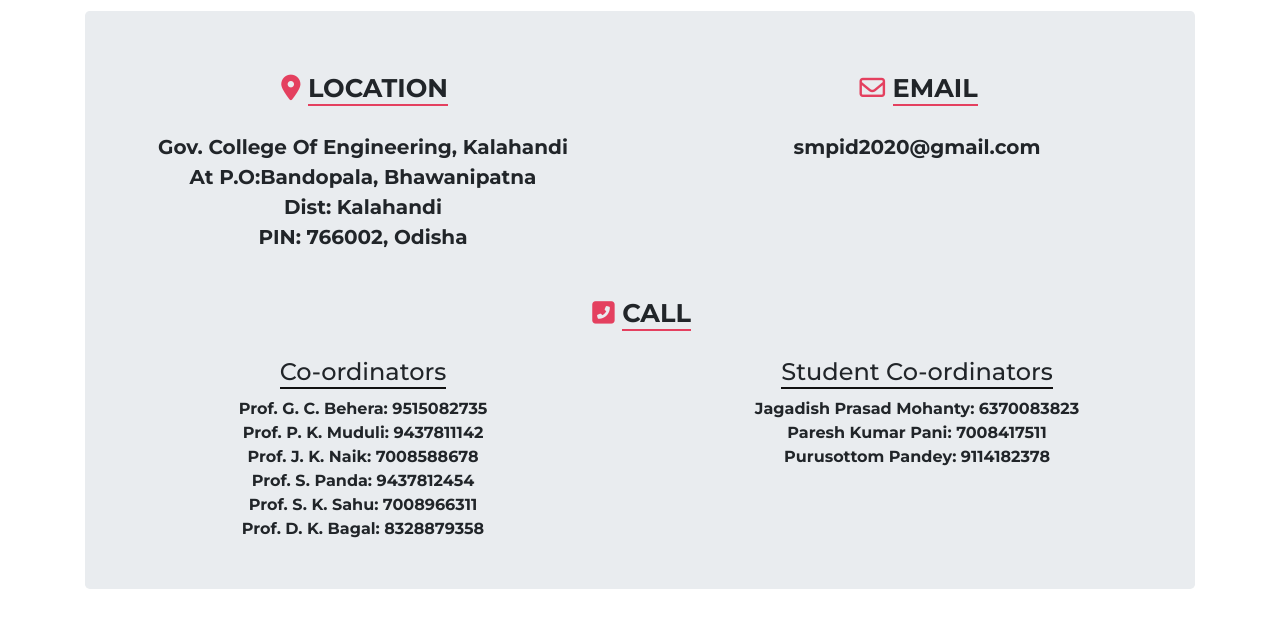
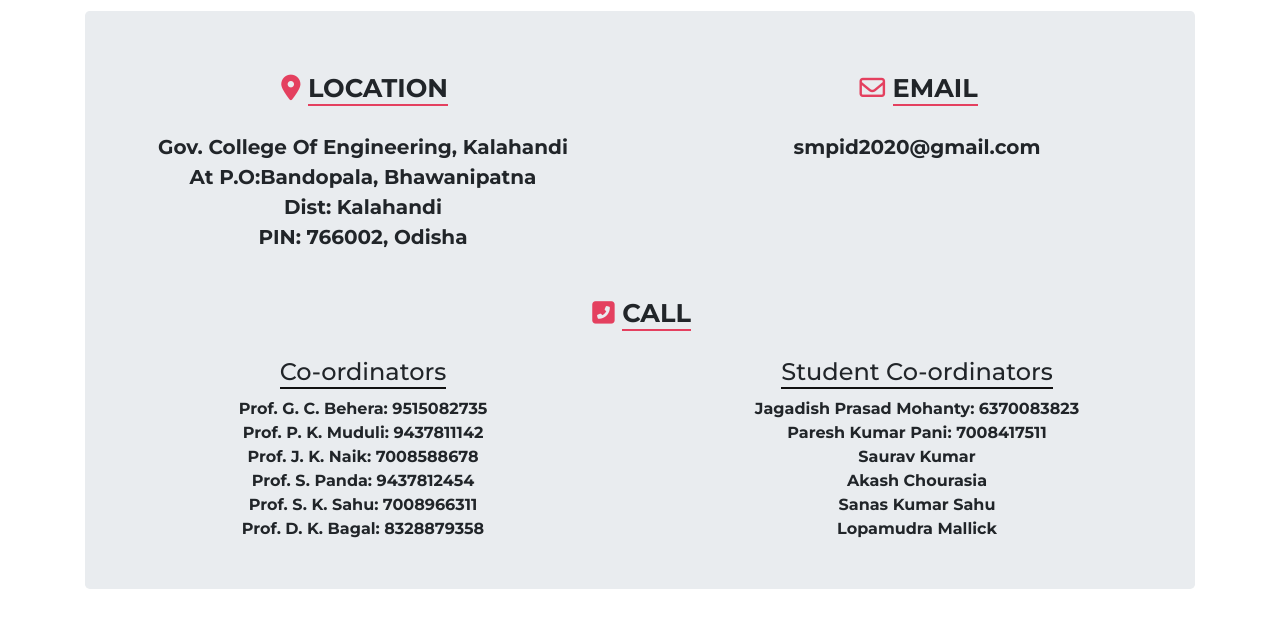
Before and after one commit to ghanshyam1898/gcek-web-space-1, a plain HTML site: page contact.html in a window 1280 px wide. Shown: the part 179-800 px from the top of the page. Drawn offline with nearby package versions, Linux system fonts and the light colour scheme.

Commit message:
Update contact.html

```diff
--- a/contact.html
+++ b/contact.html
@@ -87,7 +87,10 @@
                         <ul class="md-heading">
                             <li>Jagadish Prasad Mohanty: 6370083823</li>
                             <li>Paresh Kumar Pani: 7008417511</li>
-                            <li>Purusottom Pandey: 9114182378</li>
+                            <li>Saurav Kumar</li>
+                            <li>Akash Chourasia</li>
+                            <li>Sanas Kumar Sahu</li>
+                            <li>Lopamudra Mallick</li>
                         </ul>
                     </div>
                 </div>
```
